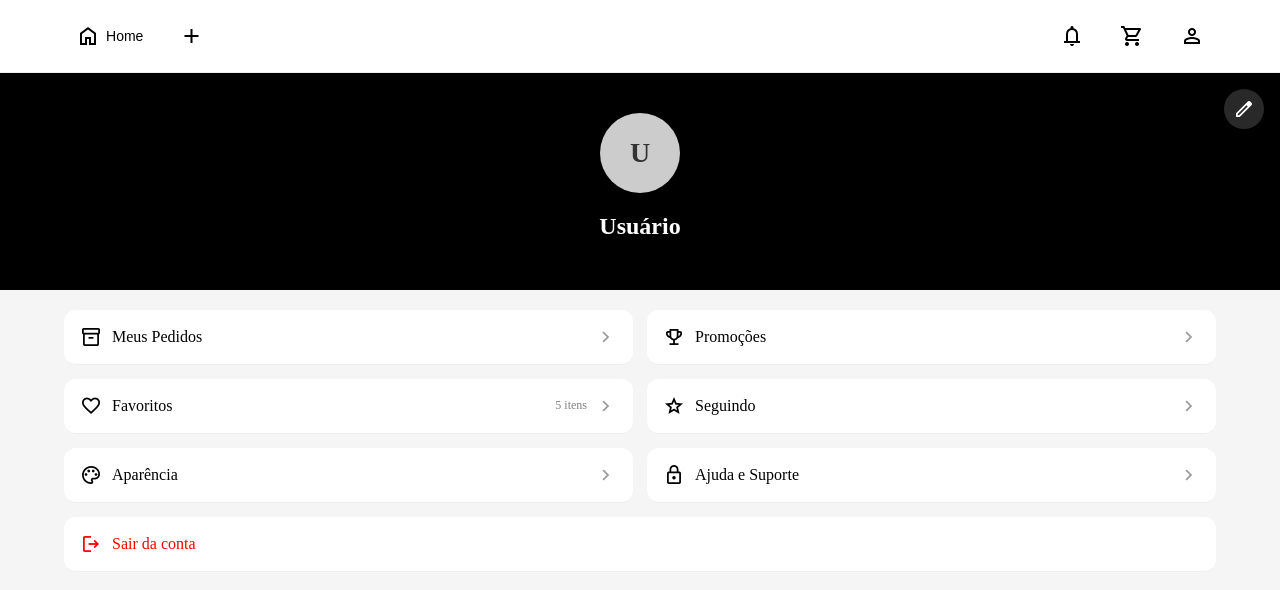
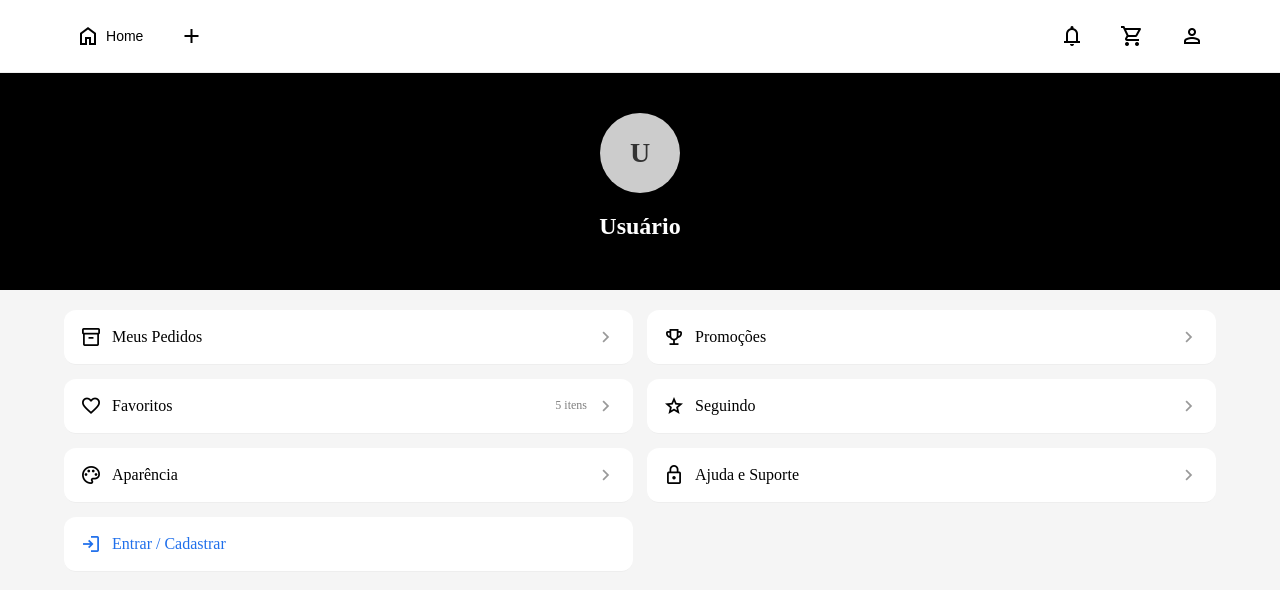
Before and after one commit to amandastss/Reveste-Frontend, a Vue app: page /profile in a window 1280 px wide. Shown: the top 590 px of the page. Built offline with nearby package versions, Linux system fonts and the light colour scheme; a web font is replaced by a local one.

Commit message:
FEAT: Implementação da página de perfil do usuário - remoção de botões para quando o usuário não está logado #43

```diff
--- a/src/views/ProfileView.vue
+++ b/src/views/ProfileView.vue
@@ -16,29 +16,37 @@ const getStoredUser = (): StoredUser => {
 
 const user = computed(() => getStoredUser())
 
+const getUserValue = (field: string): string => {
+  const value = user.value[field]
+  return typeof value === 'string' ? value : ''
+}
+
+const isLoggedIn = computed(() => {
+  if (typeof window === 'undefined') {
+    return false
+  }
+
+  const token = localStorage.getItem('token')
+  const storedUser = getStoredUser()
+
+  return Boolean(token || Object.keys(storedUser).length)
+})
+
 const profileName = computed(() => {
   const possibleFields = ['name', 'username', 'first_name', 'full_name'] as const
-  const foundName = possibleFields
-    .map((field) => {
-      const value = user.value[field]
-      return typeof value === 'string' ? value : ''
-    })
-    .find((value) => value)
+  const foundName = possibleFields.map((field) => getUserValue(field)).find((value) => value)
 
   return foundName || 'Usuário'
 })
 
-const formattedImageUrl = computed(() => {
+const profileBio = computed(() => getUserValue('bio'))
+
+const profileImageUrl = computed(() => {
   const imageCandidates = ['photo', 'profile_image', 'avatar', 'image'] as const
-  const imageUrl = imageCandidates
-    .map((field) => {
-      const value = user.value[field]
-      return typeof value === 'string' ? value : ''
-    })
-    .find((value) => value)
+  const imageUrl = imageCandidates.map((field) => getUserValue(field)).find((value) => value)
 
   if (!imageUrl) {
-    return 'https://via.placeholder.com/150?text=Sem+imagem'
+    return ''
   }
 
   return imageUrl.startsWith('http')
@@ -59,6 +67,10 @@ function goTo(route: string) {
   router.push(route)
 }
 
+function openAuth() {
+  router.push('/auth/email')
+}
+
 function logout() {
   localStorage.removeItem('token')
   localStorage.removeItem('user')
@@ -73,16 +85,15 @@ function logout() {
     <div class="profile-container">
 
       <div class="profile-header">
-        <button class="header-edit-button" @click="goTo('/profile/edit')" aria-label="Editar perfil">
+        <button v-if="isLoggedIn" class="header-edit-button" @click="goTo('/profile/edit')" aria-label="Editar perfil">
           <span class="material-symbols-outlined">edit</span>
         </button>
         <div class="avatar">
-          <img v-if="user.photo || user.avatar || user.image" :src="user.photo || user.avatar || user.image"
-            alt="Foto de perfil" />
+          <img v-if="profileImageUrl" :src="profileImageUrl" alt="Foto de perfil" />
           <span v-else>{{ profileName.charAt(0) || 'U' }}</span>
         </div>
         <h2>{{ profileName }}</h2>
-        <p v-if="user.bio" class="profile-bio">{{ user.bio }}</p>
+        <p v-if="profileBio" class="profile-bio">{{ profileBio }}</p>
       </div>
 
       <div class="profile-content">
@@ -100,10 +111,17 @@ function logout() {
             </div>
           </div>
 
-          <div class="menu-item delete" @click="logout">
+          <div v-if="isLoggedIn" class="menu-item delete" @click="logout">
             <div class="left">
               <span class="material-symbols-outlined">logout</span>
               <span>Sair da conta</span>
+            </div>
+          </div>
+
+          <div v-else class="menu-item auth" @click="openAuth">
+            <div class="left">
+              <span class="material-symbols-outlined">login</span>
+              <span>Entrar / Cadastrar</span>
             </div>
           </div>
         </div>
@@ -320,6 +338,11 @@ function logout() {
   font-weight: 500;
 }
 
+.auth {
+  color: #1f6feb;
+  font-weight: 500;
+}
+
 /* ÍCONES */
 .material-symbols-outlined {
   font-size: 22px;
```
